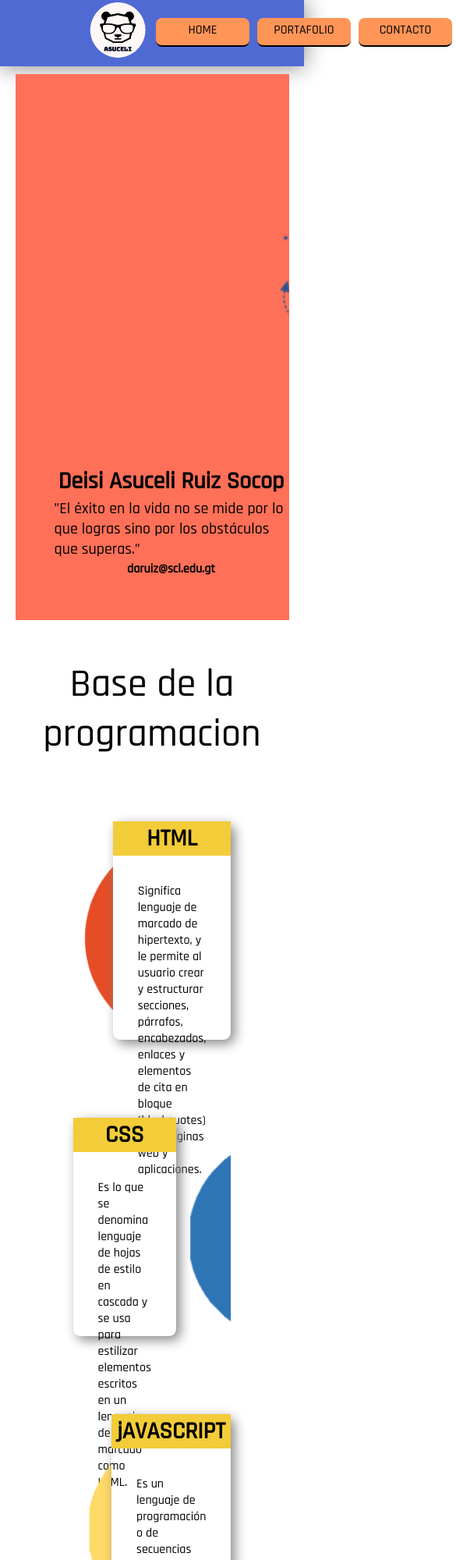
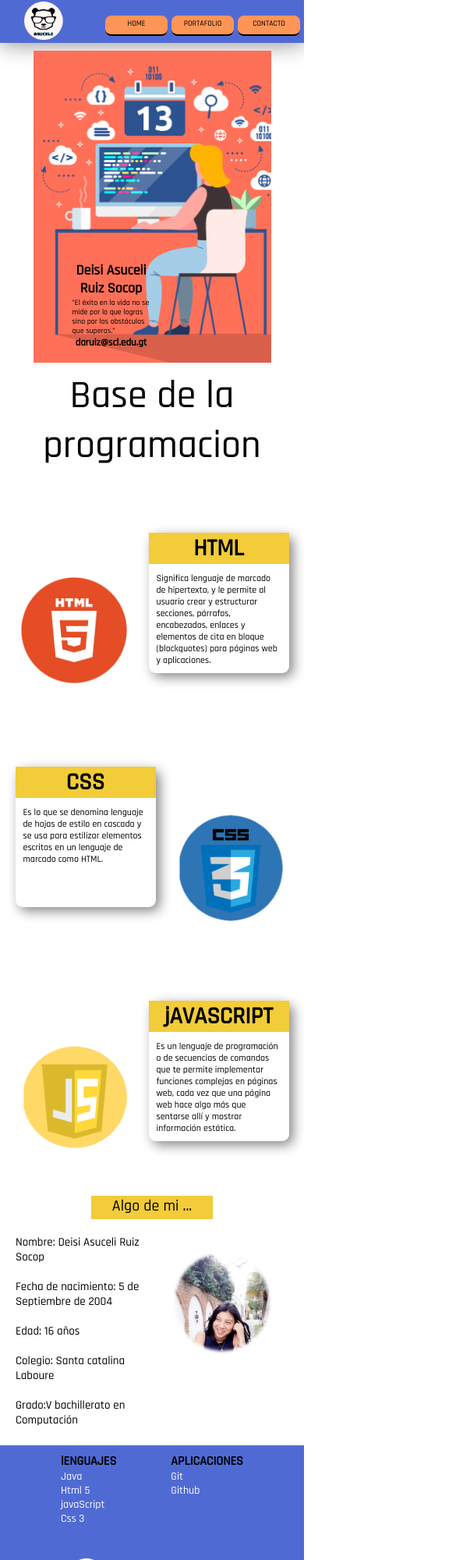
Before and after one commit to DeisiAsu/Deisi_Asuceli_Ruiz_Socop, a plain HTML site: page index.html in a window 390 px wide. Shown: the top 2000 px of the page at 78% size, 585 px wide, since content can reach past the window. Drawn offline with Linux system fonts and the light colour scheme.

Commit message:
Se actualizo la progrmacion a Iphone

```diff
--- a/css/footer.css
+++ /dev/null
@@ -1,52 +0,0 @@
-footer{
-    width: 100%;
-    height: auto;
-    background-color:var(--color5);
-    margin-top: 4em;
-
-}
-.Caja_IQ{
-
-    width: 68%;
-    margin:auto;
-
-    display: flex;
-    flex-direction: row;
-    justify-content: space-between;
-
-}
-.Caja_IQ  li{
-    font-size: 2em;
-    color: #fff;
-    list-style: none;
-
-}.Cuadro_PRI{
-    display: flex;
-    justify-content:space-between;
-    background-color:var(--color5);
-    border-top: 1px solid  white;
-}
-.Caja_lo1{
-    width: 30em;
-    display: flex;
-}
-.Caja_lo1 img{
-    width: 10em;
-    margin-right: 30em;
-    margin-left: 40em;
-    margin-top: 1em;
-}
-
-.Caja_Ab{
-   height: auto;
-   width:auto;
-
-}.Caja_Ab h1{
-    font-size: 2em;
-    color:black;
-
-}.Num,.Cor{
-    margin-left: 1em;
-    margin-top: 0.5em;
-
-}
--- a/css/general.css
+++ b/css/general.css
@@ -12,7 +12,7 @@
     --color5:#506AD4;
     --color6:#F2C49B ;
 }
-/* Medida unidad en em */
-body{
-    font-size: 10px;
+/* Medida unidad en rem */
+html{
+    font-size: 62.5%;
 }
--- a/css/index.css
+++ b/css/index.css
@@ -1,48 +1,37 @@
 .header{
     width: 100%;
-    height: 8.5em;
+    height: 8.5rem;
+    display: flex;
+    flex-direction: row;
     justify-content: space-between;
+
     box-sizing: border-box;
     background-color: var(--color5);
-
-
-
-    display: flex;
-    flex-direction: row;
     box-shadow: 0px 0px 30px grey;
 }
 .Logo{
-    width: 10em;
-    margin-left: 10em;
-    margin-bottom:1em ;
-    float:left;
-
-}nav{
-    margin-top: 2em;
-    margin-right: 10em;
-
+    width: 10rem;
 }
 .nav{
    list-style: none;
    display:flex;
-   flex-direction: row;
-   margin-top: 0.3em;
+   margin-top: 2rem;
 }
 .nav a{
-    width: 12em;
-    height: 3em;
-    padding-top: 0.5em;
+    width: 12rem;
+    height: 3rem;
+    padding-top: 0.5rem;
     background-color:var(--color1);
     text-decoration:none;
 
     color:black;
     text-align: center;
-    border-radius: 0.8em;
-    margin-right: 1em;
+    border-radius: 0.8rem;
+    margin-right: 1rem;
     border-bottom:  2.5px solid black;
 }
 .nav a li{
-    font-size: 1.6em;
+    font-size: 1.6rem;
 }
 .nav a :hover{
     color:#ffffff;
@@ -51,44 +40,42 @@
 }
 .Section1{
     width: 90%;
-    height: 70em;
+    height: 70rem;
     margin: auto;
-    margin-top: 1em;
+    margin-top: 1rem;
     background-image: url(../img/ejermplo1.png);
     background-size: cover;
 }
 .CuadroF{
-  width: 30em;
-  height: 24em;
-
-
+  width: 30rem;
+  height: 24rem;
   margin-right:auto;
-  padding-top: 50em;
-  margin-left: 5em;
-  margin-bottom:5em ;
+  padding-top: 50rem;
+  margin-left: 5rem;
+  margin-bottom:5rem ;
   box-sizing: border-box;
 
 }
 .cuadro3{
  text-align:center;
- margin-top:0.1em;
- margin-bottom: 0.1em;
- font-size: 3em;
+ margin-top:0.1rem;
+ margin-bottom: 0.1rem;
+ font-size: 3rem;
 }
 .Frase{
-  margin-bottom:1em;
-  font-size: 2em;
+  margin-bottom:1rem;
+  font-size: 2rem;
 }
 .correo1{
-    margin-top: 0.1em;
-    font-size: 1.6em;
+    margin-top: 0.1rem;
+    font-size: 1.6rem;
     text-align: center;
 }
 .Titulo_SeT{
     text-align: center;
-    margin-top: 1em;
-    margin-bottom: 1em;
-    font-size:5em;
+    margin-top: 1rem;
+    margin-bottom: 1rem;
+    font-size:5rem;
 
 }
     /*---------------------*/
@@ -102,9 +89,9 @@
 }
 .Par_1, .Par_2,.Par_3{
     width: 65%;
-    height: 30em;
+    height: 30rem;
     margin: auto;
-    margin-top:8em;
+    margin-top:8rem;
 
 
 
@@ -115,47 +102,47 @@
 
 }
 .img1{
-    width: 30em;
-    height: 30em;
+    width: 30rem;
+    height: 30rem;
     background-image:url(../img/html1.png);
     background-size: cover;
     border-radius: 10px 10px 10px 10px;
 
 }
 .cu1, .cu2, .cu3{
-    width: 28em;
-    height: 28em;
-    border-radius: 0.9em;
+    width: 28rem;
+    height: 28rem;
+    border-radius: 0.9rem;
     box-shadow: 5px 5px 15px rgb(134, 134, 134);
 
 }
 .htmlim,.imgcss,.imgjava {
     width: 100%;
     height: 0.90;
-    font-size: 3em;
+    font-size: 3rem;
     text-align: center;
-    margin-bottom: 0.1em;
-    padding: 0.1em;
+    margin-bottom: 0.1rem;
+    padding: 0.1rem;
     box-sizing: border-box;
     background-color:var(--color4)
 
 }
 .htmlpor,.porcss,.porjava{
-    font-size: 1.6em;
-    padding: 2em;
+    font-size: 1.6rem;
+    padding: 2rem;
 
 }
 .img2{
-    width: 30em;
-    height: 30em;
+    width: 30rem;
+    height: 30rem;
     background-image:url(../img/css1.png);
     background-size: cover;
 
 
 }
 .img3{
-    width: 30em;
-    height: 30em;
+    width: 30rem;
+    height: 30rem;
     background-image:url(../img/Javasprit1.png);
     background-size: cover;
 
@@ -164,13 +151,13 @@
 }.secolor{
     width: 20%;
     margin: auto;
-    height: 6em;
+    height: 6rem;
     background-color: var(--color4);
-    margin-top: 3em;
+    margin-top: 3rem;
 
 }.secolor p{
     text-align: center;
-    font-size: 4em;
+    font-size: 4rem;
 }
 .section4{
     width: 100%;
@@ -179,9 +166,9 @@
 
 } .fCa{
     width: 100%;
-    height: 40em;
+    height: 40rem;
     margin: auto;
-    margin-bottom: 3em;
+    margin-bottom: 3rem;
 
     justify-content: center;
     list-style: none;
@@ -190,17 +177,208 @@
 
 }.cuadro_pe{
     width: 40%;
-    height: 4em;
+    height: 4rem;
 
     list-style: none;
     display:flex;
     flex-direction:column;
-    font-size: 2em;
+    font-size: 2rem;
 }
 .imagen1{
-    width: 30em;
-    margin-top:2em;
-    margin-right: 4em;
+    width: 30rem;
+    margin-top:2rem;
+    margin-right: 4rem;
     display:flex;
     border-radius: 100%;
 }
+
+/*FOOTER*/
+footer{
+    width: 100%;
+    height: auto;
+    background-color:var(--color5);
+    margin-top: 4rem;
+
+
+}
+.Caja_IQ,.Cuadro_PRI{
+
+    width: 68%;
+    margin:auto;
+    margin-top: 2rem;
+
+    display: flex;
+    flex-direction: row;
+    justify-content: space-between;
+
+}
+.Caja_IQ  li{
+    font-size: 2rem;
+    color: #fff;
+    list-style: none;
+
+}
+.Caja_img{
+    width: 10em;
+    display: flex;
+
+}.Num,.Cor{
+    margin-left: 1rem;
+    margin-top: 0.5rem;
+
+}
+
+@media only screen and (max-width:414px) {
+    .header{
+        background-color:var(--color5);
+        width: 100%;
+        height: 5.5rem;
+
+    }
+    .Logo{
+        width: 7rem;
+        margin-left: 2rem;
+    }
+    .nav a{
+        width: 8rem;
+        height: 2rem;
+        padding-top: 0.4rem;
+        background-color:var(--color1);
+        text-decoration:none;
+
+        color:black;
+        text-align: center;
+        border-radius: 0.8rem;
+        margin-right: 0.5rem;
+        border-bottom:  2.5px solid black;
+    }
+    .nav a li{
+        font-size: 1rem;
+    }
+    .Section1{
+        width: 30.5rem;
+        height: 40rem;
+        margin-top: 1rem;
+        box-sizing: border-box;
+        background-image: url(../img/imA_1.png);
+        background-size: cover;
+
+    }.CuadroF{
+            width: 10rem;
+            height: 20rem;
+            padding-top: 1rem;
+            margin-bottom:5rem ;
+            box-sizing: border-box;
+    }
+    .cuadro3{
+          margin-top: 26rem;
+           text-align:center;
+           margin-bottom: 0.1rem;
+           font-size: 1.8rem;
+    }
+          .Frase{
+            margin-bottom:1rem;
+            font-size: 1rem;
+    }
+          .correo1{
+              font-size: 1.3rem;
+    }
+
+    /*cuadros*/
+    .section3{
+        width: 90%;
+        margin: auto;
+    }
+    .Par_1, .Par_2,.Par_3{
+        width: 100%;
+        height: 22rem;
+        margin: auto;
+        margin-top:8rem;
+        justify-content: space-between;
+        list-style: none;
+        display:flex;
+        flex-direction: row;
+
+    }
+    .img1,.img2,.img3{
+        width: 15rem;
+        height: 15rem;
+        margin-top: 5rem;
+    }
+    .cu1, .cu2, .cu3{
+        width: 18rem;
+        height: 18rem;
+    }
+    .htmlpor,.porcss,.porjava{
+        font-size: 1.2rem;
+        padding: 1rem;
+
+       /*Algo*/
+    }
+    .secolor{
+        width: 40%;
+        height: 3rem;
+        margin-top: 3rem;
+
+    }.secolor p{
+        text-align: center;
+        font-size: 2rem;
+    }
+
+
+    /*Section 4*/
+
+    .section4{
+        width: 100%;
+        margin: auto;
+
+    } .fCa{
+        width: 100%;
+        height: 26rem;
+        margin: auto;
+        margin-bottom: 3rem;
+        justify-content: space-around;
+
+    }.cuadro_pe{
+        width: 90%;
+        height: 25rem;
+        padding: 2rem;
+        font-size: 1.5rem;
+    }
+    .imagen1{
+        width: 13rem;
+        margin-top: 4rem;
+
+    }
+    /*footer*/
+    footer{
+        width: 100%;
+        height: auto;
+        background-color:var(--color5);
+        margin-top: 1rem;
+
+    }
+
+    .Caja_IQ,.Cuadro_PRI{
+        width: 60%;
+        margin-top: 2rem;
+        padding:1rem ;
+    }
+    .Caja_IQ  li{
+        font-size: 1.4rem;
+        list-style: none;
+    }.Caja_IQ h1{
+        font-size: 1.6rem;
+    }
+    .Caja_img{
+        width: 7rem;
+        height: 5rem;
+        display: flex;
+
+    }.Num,.Cor{
+        font-size:1.4rem ;
+
+    }
+
+
+    }
--- a/index.html
+++ b/index.html
@@ -7,8 +7,9 @@
 
     <!-- Archivos css -->
     <link rel="stylesheet" href="css/general.css">
-    <link rel="stylesheet" href="css/index.css">
-    <link rel="stylesheet" href="css/footer.css">
+    <link rel="stylesheet" href="css/index.css" >
+    <link rel="stylesheet" href="css/iphone.css" media="(min-width: 375px)">
+
     <!-- Fuente de  letra -->
     <link rel="preconnect" href="https://fonts.gstatic.com">
     <link href="https://fonts.googleapis.com/css2?family=Rajdhani:wght@500&display=swap" rel="stylesheet">
@@ -59,13 +60,11 @@
 
        <!-- Parafo  2-->
     <div class="Par_2">
-
          <div class="cu2">
              <h2 class="imgcss">CSS</h2>
              <p class="porcss">Es lo que se denomina lenguaje de hojas de estilo en cascada y se usa para estilizar elementos escritos en un lenguaje de marcado como HTML. </p>
         </div>
           <div class="img2"></div>
-
   </div>
 
       <!-- Parafo  3 -->
@@ -123,14 +122,12 @@
         </div>
 
         <div  class="Cuadro_PRI">
-             <div class="Caja_lo1">
-                    <img src="img/DeLogo.png" alt="Deisi1">
-                 <div class="Caja_Ab">
+                    <img  class ="Caja_img" src="img/DeLogo.png" alt="Deisi1">
                      <h1 class="Num"> 3577-9149</h1>
                     <h1 class="Cor">daruiz@scl.edu.gt</h1>
+
            </div>
-           </div>
-</div>
+
     </footer>
 
 </body>
```
Also changed, not shown: css/iphone.css (added), img/imA_1.png (added). Lines whose indentation alone changed are shown as unchanged.
